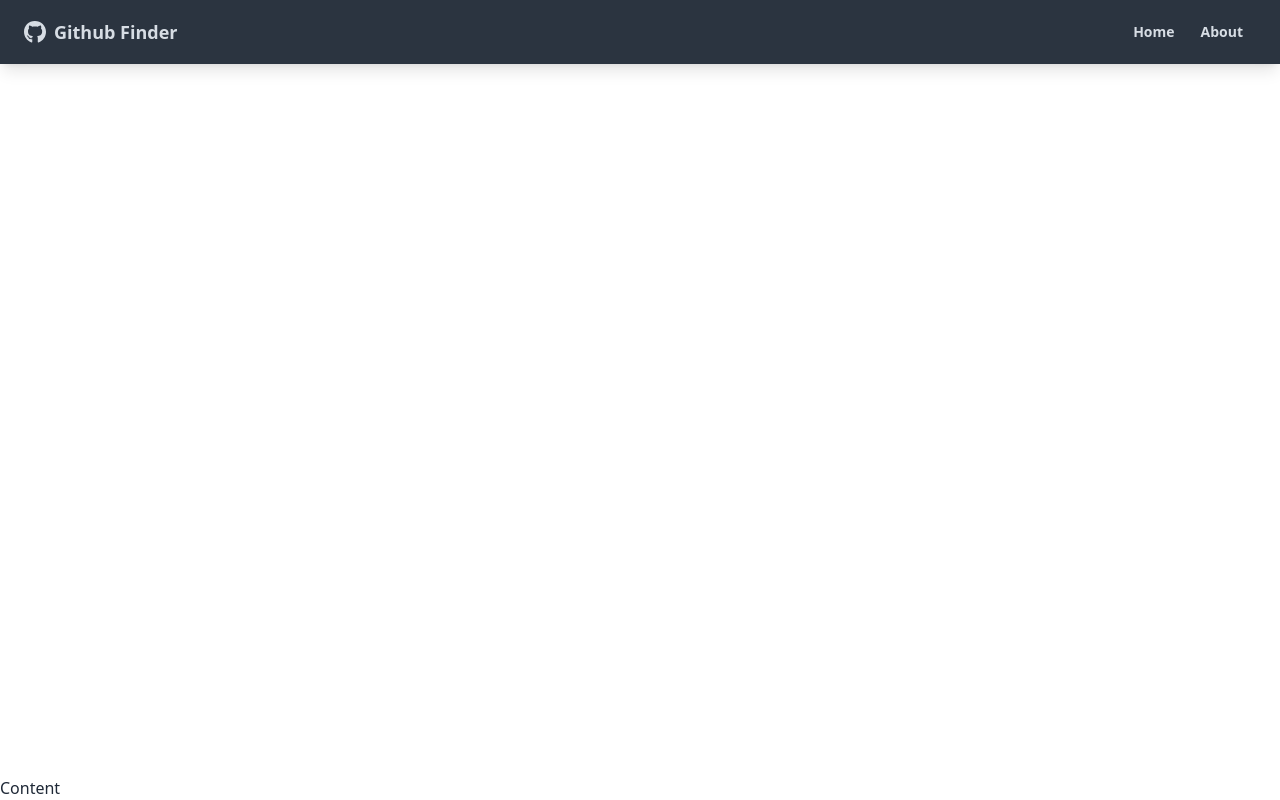
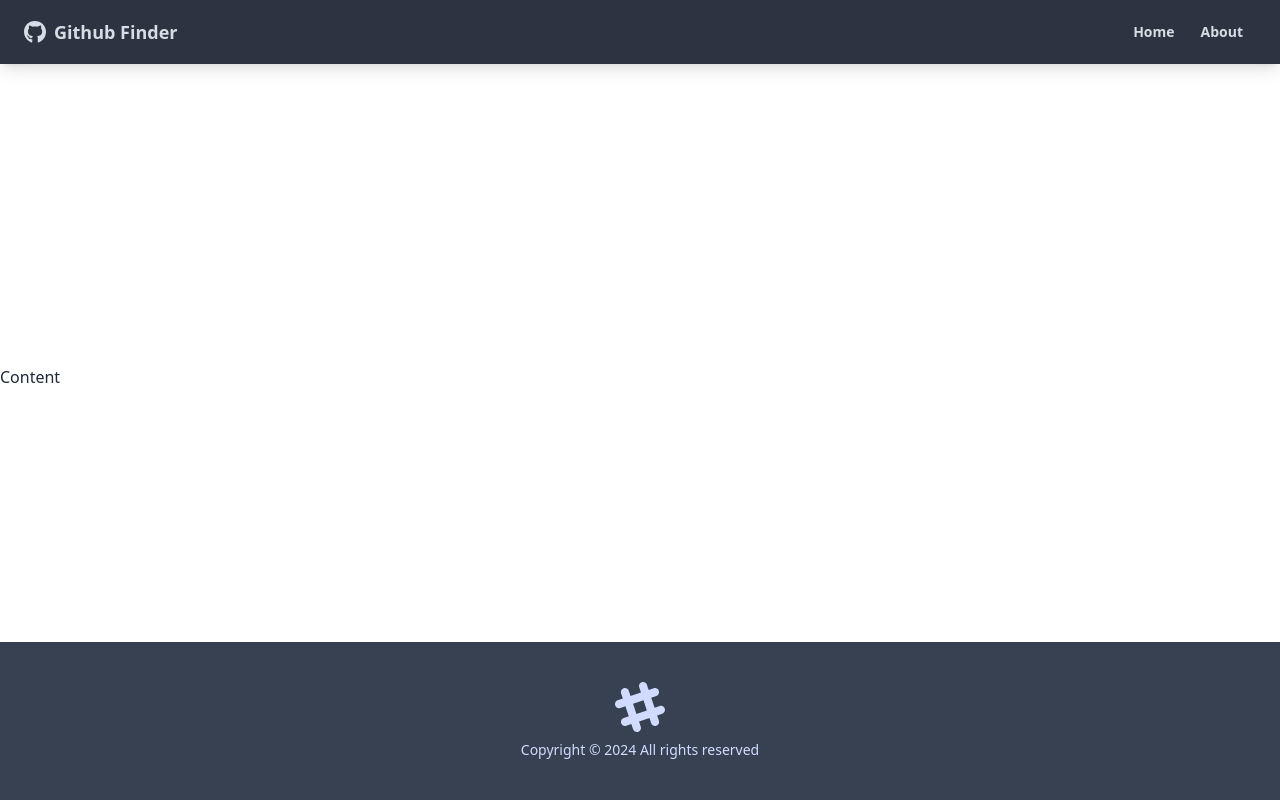
Before and after one commit to AhmedElyacoubiForJ/react-github-finder, a React (Create React App) app: page / in a window 1280 px wide. Built offline with nearby package versions, Linux system fonts and the light colour scheme.

Commit message:
added a footer component

```diff
--- a/src/App.js
+++ b/src/App.js
@@ -1,6 +1,7 @@
 import { BrowserRouter as Router, Route } from "react-router-dom";
 
 import NavBar from "./components/layout/NavBar";
+import Footer from "./components/layout/Footer";
 
 function App() {
   return (
@@ -10,6 +11,7 @@ function App() {
         <main>
           Content
         </main>
+        <Footer />
       </div>
     </Router>
   );
--- /dev/null
+++ b/src/components/layout/Footer.jsx
@@ -0,0 +1,23 @@
+function Footer() {
+  const footerYear = new Date().getFullYear();
+  return (
+    <footer className="footer p-10 bg-gray-700 text-primary-content footer-center">
+      <div>
+        <svg
+          width="50"
+          height="50"
+          viewBox="0 0 24 24"
+          xmlns="http://www.w3.org/2000/svg"
+          fillRule="evenodd"
+          clipRule="evenodd"
+          className="inline-block fill-current"
+        >
+          <path d="M22.672 15.226l-2.432.811.841 2.515c.33 1.019-.209 2.127-1.23 2.456-1.15.325-2.148-.321-2.463-1.226l-.84-2.518-5.013 1.677.84 2.517c.391 1.203-.434 2.542-1.831 2.542-.88 0-1.601-.564-1.86-1.314l-.842-2.516-2.431.809c-1.135.328-2.145-.317-2.463-1.229-.329-1.018.211-2.127 1.231-2.456l2.432-.809-1.621-4.823-2.432.808c-1.355.384-2.558-.59-2.558-1.839 0-.817.509-1.582 1.327-1.846l2.433-.809-.842-2.515c-.33-1.02.211-2.129 1.232-2.458 1.02-.329 2.13.209 2.461 1.229l.842 2.515 5.011-1.677-.839-2.517c-.403-1.238.484-2.553 1.843-2.553.819 0 1.585.509 1.85 1.326l.841 2.517 2.431-.81c1.02-.33 2.131.211 2.461 1.229.332 1.018-.21 2.126-1.23 2.456l-2.433.809 1.622 4.823 2.433-.809c1.242-.401 2.557.484 2.557 1.838 0 .819-.51 1.583-1.328 1.847m-8.992-6.428l-5.01 1.675 1.619 4.828 5.011-1.674-1.62-4.829z"></path>
+        </svg>
+        <p>Copyright &copy; {footerYear} All rights reserved</p>
+      </div>
+    </footer>
+  );
+}
+
+export default Footer;
```
